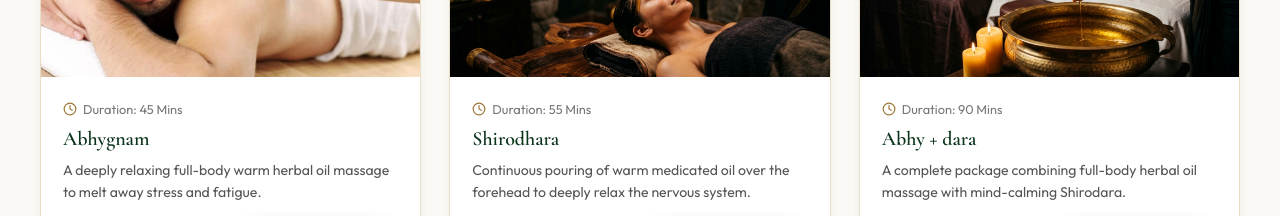
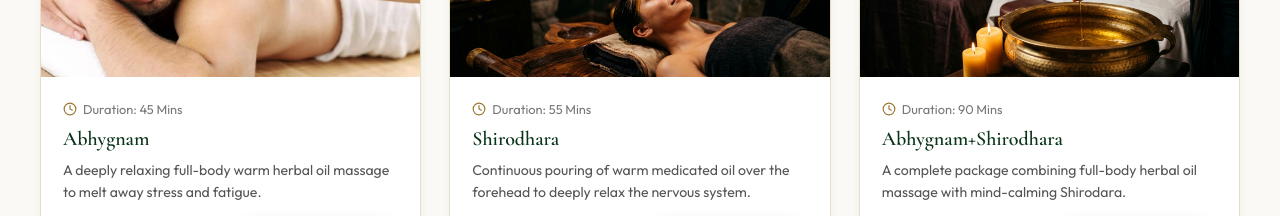
Before and after one commit to hemanthcodtech-wq/Ayush-Ayurvedic, a React (Vite) app in the folder client/: page / in a window 1280 px wide. Shown: the part 3340-3556 px from the top of the page. Built offline with nearby package versions, Linux system fonts and the light colour scheme; a web font is replaced by a local one.

Commit message:
PRoduction 2.23

```diff
--- a/client/src/data/ayurvedaData.js
+++ b/client/src/data/ayurvedaData.js
@@ -128,7 +128,7 @@ export const therapies = [
   {
     id: "abhy-dara-relax",
     slug: "abhy-dara-relax",
-    name: "Abhy + dara",
+    name: "Abhygnam+Shirodhara",
     category: "relax",
     categoryName: "Relax",
     duration: "90 Mins",
```
